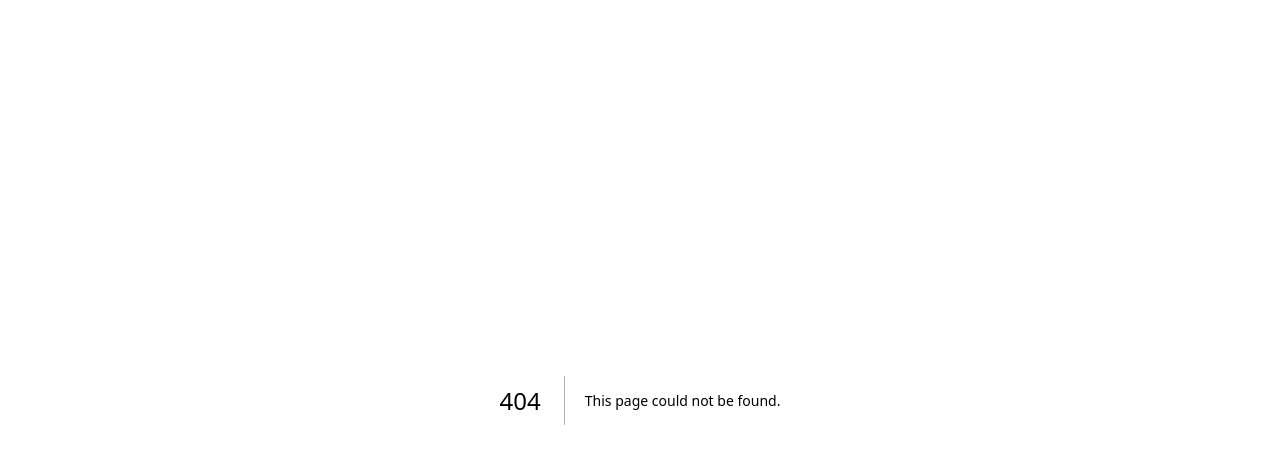
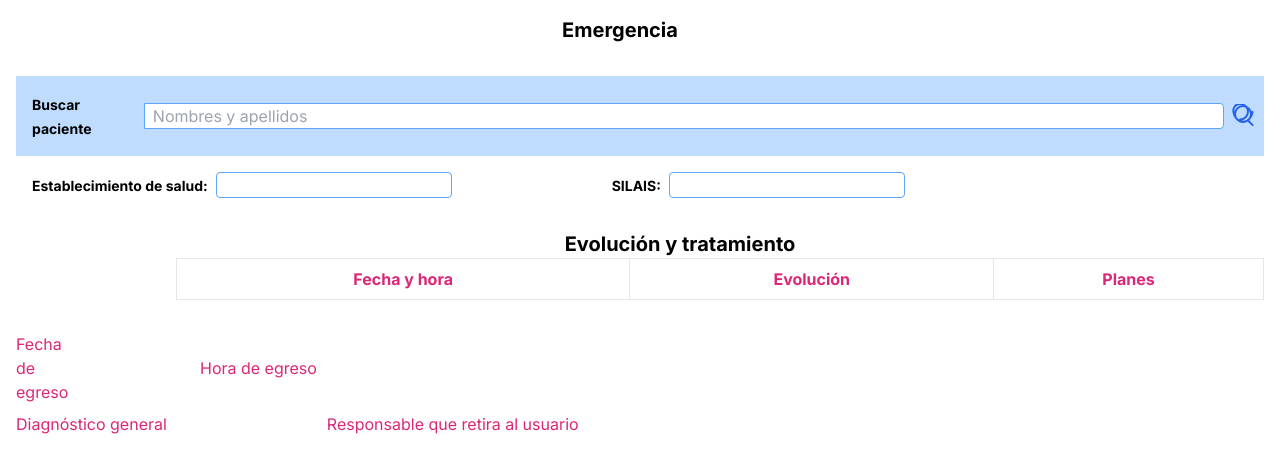
Before and after one commit to CODE-HUNTERS-HACKATHON23/ReactWebpage, a Next.js app: page /login/menu/emergencias in a window 1280 px wide. Before the commit this address had no page. Shown: the top 472 px of the page. Built offline with nearby package versions, Linux system fonts and the light colour scheme.

Commit message:
problemas con el ancho

```diff
--- /dev/null
+++ b/src/app/login/menu/emergencias/page.tsx
@@ -0,0 +1,69 @@
+export default function Emergencia() {
+    return (
+        <html lang="en">
+        <head>
+            <meta name="viewport" content="width=device-width, initial-scale=1.0" />
+            <title>Emergencia</title>
+        </head>
+        <body>
+                <div className="flex flex-col justify-center">
+                    <h2 className="text-center font-bold text-xl mt-4 mr-10">Emergencia</h2>
+                </div>
+
+                <div className=" p-4 rounded-lg">
+                   <div className="mt-4">
+                        <div className="flex items-center bg-blue-200">
+                            <div className="p-4 rounded-l">
+                                <span className="text-sm font-bold">Buscar paciente</span>
+                            </div>
+                            <input className="pl-2 w-full border border-blue-400 rounded-r" type="text" placeholder="Nombres y apellidos" />
+                            <span className="p-2  text-blue-600 rounded-r-md">
+                                <svg xmlns="http://www.w3.org/2000/svg" className="h-6 w-6" fill="none" viewBox="0 0 24 24" stroke="currentColor">
+                                    <path fill="none" stroke="currentColor" stroke-width="2" stroke-linecap="round" stroke-linejoin="round" d="M16 16.5714L20.5714 21.1429" />
+                                    <path fill="none" stroke="currentColor" stroke-width="2" stroke-linecap="round" stroke-linejoin="round" d="M11 18C15.9706 18 19.8219 13.1078 20.5714 8M11 18C6.02944 18 2.17807 13.1078 1.42857 8 0.674557 2.88571 4.22038 0 8 0c2.12507 0 4.1632 0.801551 5.74174 2.25868 1.46103 1.40127 2.25868 3.32821 2.25868 5.34132 0 4.41828-3.58172 8-8 8zM11 18C6.5629 18 3 14.4371 3 10S6.5629 2 11 2s8 3.5629 8 8-3.5629 8-8 8z" />
+                                </svg>
+                            </span>
+
+                            </div>
+                        <div className="mt-4 flex items-center">
+                            <div className="ml-4">
+                                <span className="font-bold text-sm">Establecimiento de salud:</span>
+                            </div>
+                            <input className="ml-2 border border-blue-400 rounded" type="text" />
+                            <div className="ml-20">
+                                <span className="font-bold text-sm ml-20">SILAIS:</span>
+                            </div>
+                            <input className="ml-2 border border-blue-400 rounded" />
+                        </div>
+
+                        <div className="flex flex-col items-center ml-40">
+                            <h3 className="font-bold text-xl mt-8 mr-20">Evolución y tratamiento</h3>
+                            <table className="w-full border border-collapse border-pink-500">
+                                <thead>
+                                    <tr>
+                                        <th className="border p-2 text-pink-600">Fecha y hora</th>
+                                        <th className="border p-2 text-pink-600">Evolución</th>
+                                        <th className="border p-2 text-pink-600">Planes</th>
+                                    </tr>
+                                </thead>
+                                <tbody>
+                                    {/* agregar filas */}
+                                </tbody>
+                            </table>
+                        </div>
+
+                        <div className="flex items-center mt-8">
+                            <span className="text-pink-600 max-w-6">Fecha de egreso</span>
+                            <span className="ml-4 text-pink-600 ml-40">Hora de egreso</span>
+                        </div>
+                        <div className="mt-2">
+                            <span className="text-pink-600">Diagnóstico general</span>
+                            <span className="text-pink-600 ml-40 max-w-5">Responsable que retira al usuario</span>
+                        </div>
+
+                    </div>
+                </div>
+        </body>
+        </html>
+    );
+}
```
